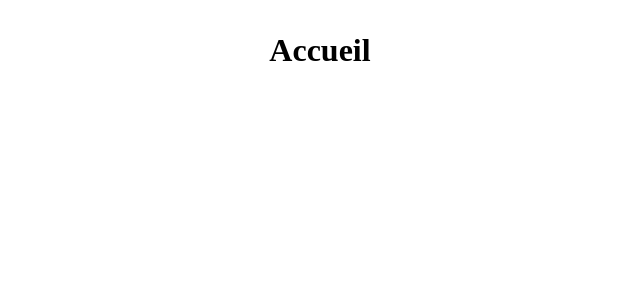
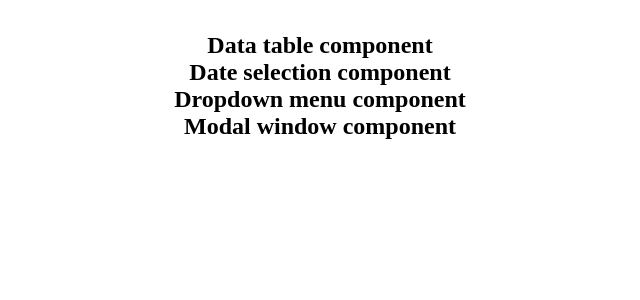
Before and after one commit to oletendart/Olivia_Letendart_14_072024, a React (Vite) app in the folder wealth-health/: page / in a window 1280 px wide. Shown: the top 300 px of the page, without its empty margins (320-960 px from the left). Built offline with nearby package versions, Linux system fonts and the light colour scheme.

Commit message:
create export function for differente component + insert the component in the app.jsx

```diff
--- a/wealth-health/src/App.jsx
+++ b/wealth-health/src/App.jsx
@@ -1,11 +1,18 @@
 import './App.scss'
+import DataTable from "./components/DataTable/DataTable.jsx";
+import DateSelection from "./components/DateSelection/DateSelection.jsx";
+import DropdownMenu from "./components/DropdownMenu/DropdownMenu.jsx";
+import ModalWindow from "./components/ModalWindow/ModalWindow.jsx";
 
 function App() {
 
   return (
     <>
       <div>
-        <h1>Accueil</h1>
+          <DataTable />
+          <DateSelection />
+          <DropdownMenu />
+          <ModalWindow />
       </div>
     </>
   )
--- a/wealth-health/src/components/DataTable/DataTable.jsx
+++ b/wealth-health/src/components/DataTable/DataTable.jsx
@@ -0,0 +1,9 @@
+import './DataTable.scss';
+
+export default function DataTable() {
+    return (
+        <>
+            <h2>Data table component</h2>
+        </>
+    )
+}
--- a/wealth-health/src/components/DateSelection/DateSelection.jsx
+++ b/wealth-health/src/components/DateSelection/DateSelection.jsx
@@ -0,0 +1,9 @@
+import './DateSelection.scss';
+
+export default function DateSelection() {
+    return (
+        <>
+            <h2>Date selection component</h2>
+        </>
+    )
+}
--- a/wealth-health/src/components/DropdownMenu/DropdownMenu.jsx
+++ b/wealth-health/src/components/DropdownMenu/DropdownMenu.jsx
@@ -0,0 +1,9 @@
+import './DropdownMenu.scss';
+
+export default function DropdownMenu() {
+    return (
+        <>
+            <h2>Dropdown menu component</h2>
+        </>
+    )
+}
--- a/wealth-health/src/components/ModalWindow/ModalWindow.jsx
+++ b/wealth-health/src/components/ModalWindow/ModalWindow.jsx
@@ -0,0 +1,9 @@
+import './ModalWindow.scss';
+
+export default function ModalWindow() {
+    return (
+        <>
+            <h2>Modal window component</h2>
+        </>
+    )
+}
```
